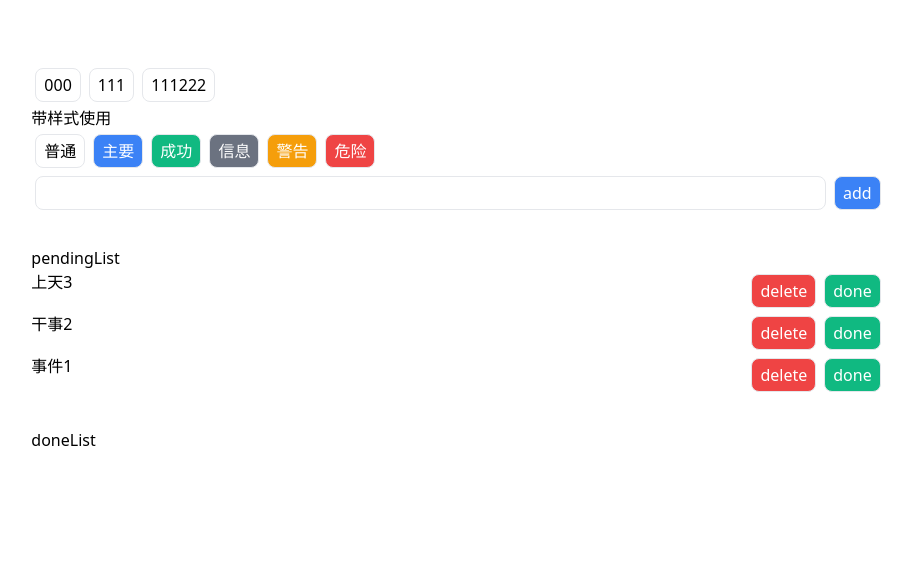
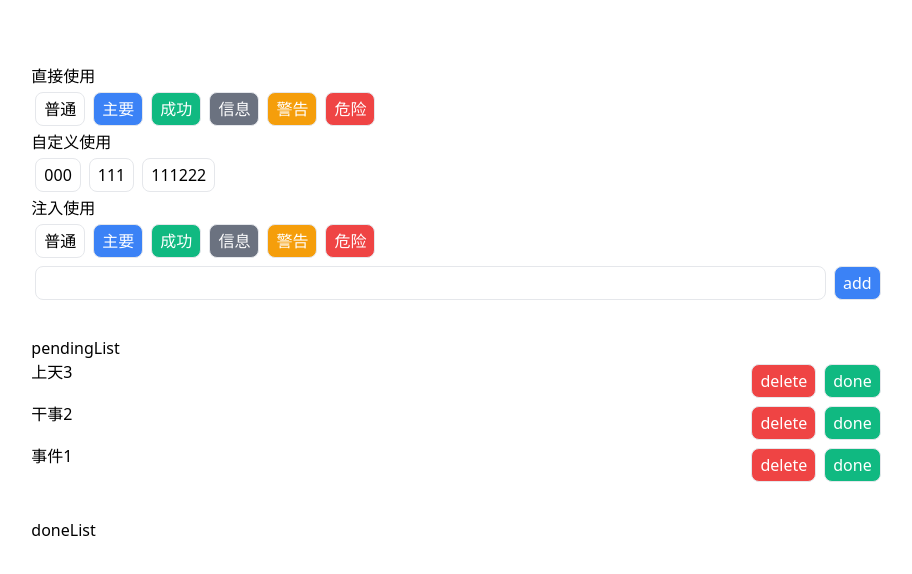
Before and after one commit to Akimotorakiyu/yx-renderless-test, a Vue app: page / in a window 1280 px wide. Shown: the top 574 px of the page, without its empty margins (182-1094 px from the left). Built offline with nearby package versions, Linux system fonts and the light colour scheme.

Commit message:
add DecoratedButtonCore

```diff
--- /dev/null
+++ b/src/components/DecoratedButtonCore.vue
@@ -0,0 +1,29 @@
+<template>
+  <PlainButton>
+    <slot>按钮</slot>
+  </PlainButton>
+</template>
+
+<script lang="ts">
+import { ref, defineComponent, reactive, provide, PropType } from "vue";
+import { ButtonCore } from "./buttonCore";
+import PlainButton from "./PlainButton.vue";
+export default defineComponent({
+  name: "ButtonCore",
+  components: {
+    PlainButton,
+  },
+  props: {
+    logic: {
+      type: Function as PropType<(event: Event) => void>,
+      require: true,
+    },
+  },
+  setup(props) {
+    // const { runner, status } = useButtonCore(props);
+    const buttonCore = new ButtonCore(props);
+
+    return { buttonCore };
+  },
+});
+</script>
--- a/src/views/comUse/ComUse.vue
+++ b/src/views/comUse/ComUse.vue
@@ -1,35 +1,48 @@
 <template>
   <div>
+    <div>
+      <h2>直接使用</h2>
+      <DecoratedButtonCore :logic="run"> 普通 </DecoratedButtonCore>
+      <DecoratedButtonCore :logic="run" class="btn-primary">
+        主要
+      </DecoratedButtonCore>
+      <DecoratedButtonCore :logic="run" class="btn-success">
+        成功
+      </DecoratedButtonCore>
+      <DecoratedButtonCore :logic="run" class="btn-info">
+        信息
+      </DecoratedButtonCore>
+      <DecoratedButtonCore :logic="run" class="btn-warning">
+        警告
+      </DecoratedButtonCore>
+      <DecoratedButtonCore :logic="run" class="btn-error">
+        危险
+      </DecoratedButtonCore>
+    </div>
+    <h2>自定义使用</h2>
     <ButtonCore :logic="run">
       <template #default="{ runner, status }">
-        <button
-          class="border rounded-lg px-2 py-1 m-1"
-          @click="runner"
-          :disabled="status.pending"
-        >
+        <button class="btn" @click="runner" :disabled="status.pending">
           000
         </button>
       </template>
     </ButtonCore>
     <ButtonCore :logic="run">
       <template #default="{ runner, status }">
-        <plain-button
-          class="border rounded-lg px-2 py-1 m-1"
-          :logic="runner"
-          :status="status"
+        <plain-button class="btn" :logic="runner" :status="status"
           >111</plain-button
         >
       </template>
     </ButtonCore>
     <ButtonCore :logic="run">
-      <plain-button class="border rounded-lg px-2 py-1 m-1"
+      <plain-button class="btn"
         ><div>111</div>
         <div>222</div></plain-button
       >
     </ButtonCore>
   </div>
   <div>
-    <h2>带样式使用</h2>
+    <h2>注入使用</h2>
     <ButtonCore :logic="run">
       <plain-button class="">普通</plain-button>
     </ButtonCore>
@@ -55,12 +68,14 @@
 import { defineComponent } from "vue";
 import ButtonCore from "../../components/ButtonCore.vue";
 import PlainButton from "../../components/PlainButton.vue";
+import DecoratedButtonCore from "../../components/DecoratedButtonCore.vue";
 
 export default defineComponent({
   name: "ComUse",
   components: {
     ButtonCore,
     PlainButton,
+    DecoratedButtonCore,
   },
   setup() {
     function run() {
```
